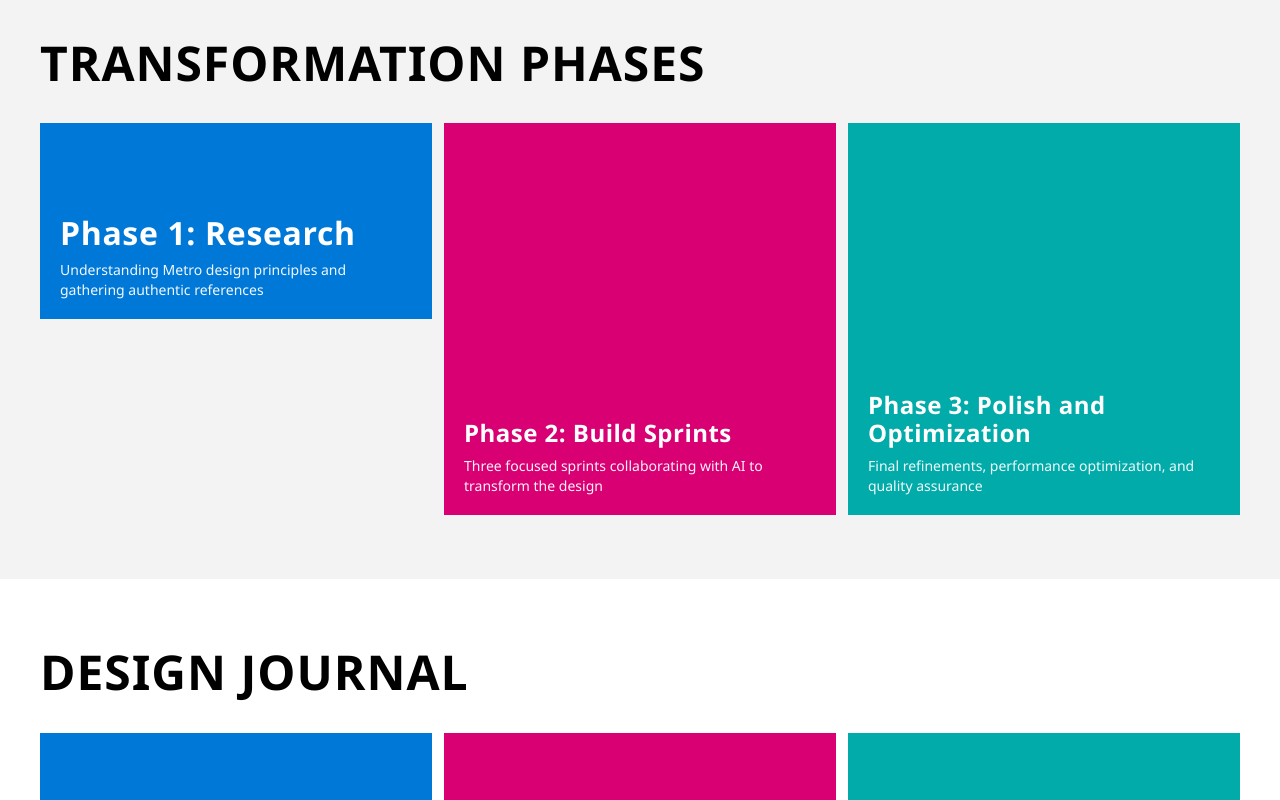
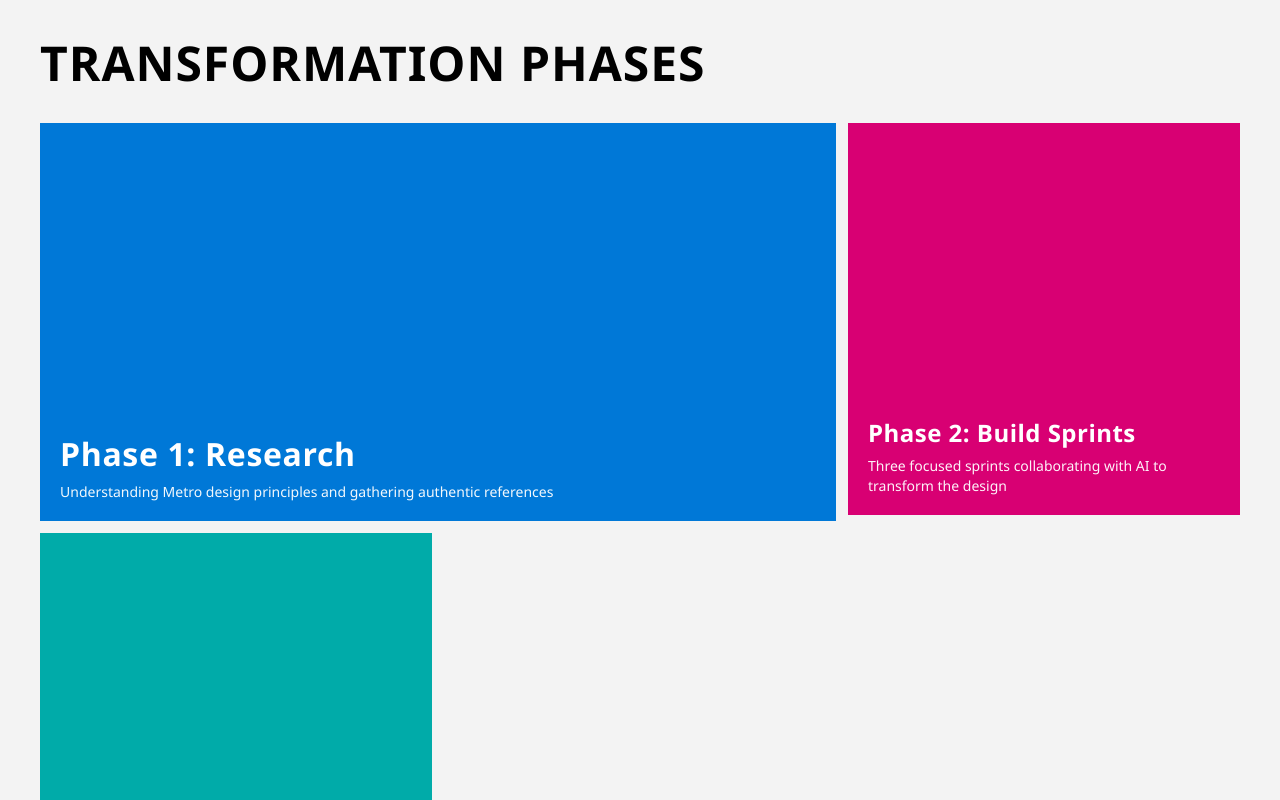
Before and after one commit to gsinghjay/swiss_metro, a React (Vite) app: page / in a window 1280 px wide. Shown: the part 580-1380 px from the top of the page. Built offline with nearby package versions, Linux system fonts and the light colour scheme.

Commit message:
Add masonry-style grid layout with dense flow
- Add grid-column/row spanning to MetroTile sizes (2x1 tiles now span 2 columns)
- Enable grid-auto-flow: dense to allow smaller tiles to fill gaps
- Creates authentic Metro tile layout where tiles pack efficiently

```diff
--- a/src/components/MetroTile.css
+++ b/src/components/MetroTile.css
@@ -13,18 +13,24 @@
 
 .metro-tile[data-size="1x1"] {
   aspect-ratio: 1;
+  grid-column: span 1;
 }
 
 .metro-tile[data-size="2x1"] {
   aspect-ratio: 2 / 1;
+  grid-column: span 2;
 }
 
 .metro-tile[data-size="1x2"] {
   aspect-ratio: 1 / 2;
+  grid-column: span 1;
+  grid-row: span 2;
 }
 
 .metro-tile[data-size="2x2"] {
   aspect-ratio: 1;
+  grid-column: span 2;
+  grid-row: span 2;
 }
 
 .tile-content {
--- a/src/pages/Blog.css
+++ b/src/pages/Blog.css
@@ -37,6 +37,7 @@
   display: grid;
   grid-template-columns: repeat(auto-fill, minmax(300px, 1fr));
   gap: 12px;
+  grid-auto-flow: dense;
 }
 
 .empty-state {
--- a/src/pages/Home.css
+++ b/src/pages/Home.css
@@ -62,6 +62,7 @@
   display: grid;
   grid-template-columns: repeat(auto-fit, minmax(300px, 1fr));
   gap: 12px;
+  grid-auto-flow: dense;
 }
 
 @media (max-width: 768px) {
--- a/src/pages/Projects.css
+++ b/src/pages/Projects.css
@@ -37,6 +37,7 @@
   display: grid;
   grid-template-columns: repeat(auto-fill, minmax(300px, 1fr));
   gap: 12px;
+  grid-auto-flow: dense;
 }
 
 .empty-state {
```
